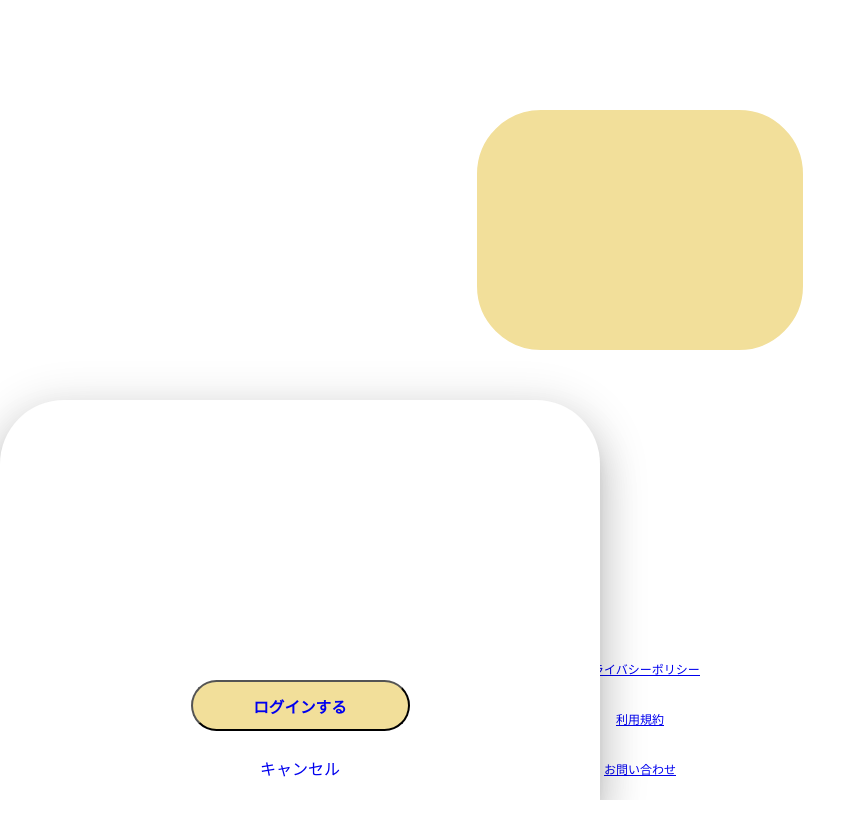
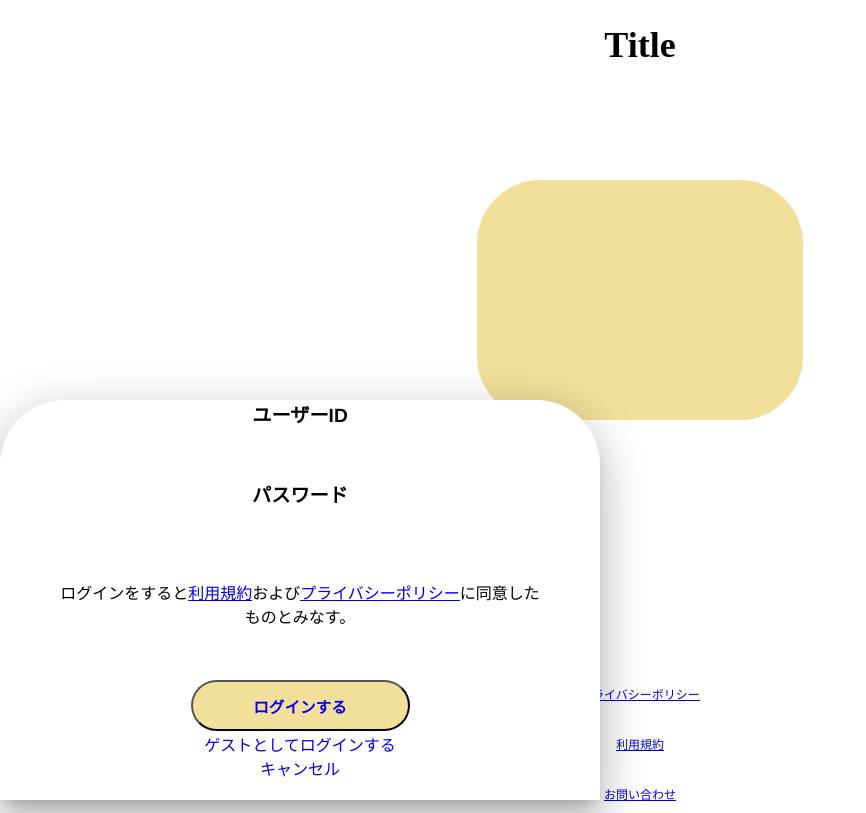
Before and after one commit to o-ga09/whiscky_record_app, a Vue app: page / in a window 1280 px wide. Both pictures are taken after a click on the button "はじめてみる". Shown: the whole page, without its empty margins (0-866 px from the left). Built offline with nearby package versions, Linux system fonts and the light colour scheme.

Commit message:
fix:design

```diff
--- a/src/pages/Index.vue
+++ b/src/pages/Index.vue
@@ -21,12 +21,21 @@
 
           <transition name="login">
             <div class="surface" v-if="show">
-                <p>testtesttesttesttesttesttesttesttesttesttesttesttesttesttesttesttesttest</p>
-                <br>
-                <p>testtesttesttesttesttesttesttesttesttesttesttesttesttesttesttesttesttest</p>
+                <div class="userid">
+                  <label>ユーザーID</label>
+                  <input type="text"  />
+                </div>
+                <div class="password">
+                  <label>パスワード</label>
+                  <input type="password" />
+                </div>
+                <div class="caution">
+                  <p>ログインをすると<router-link to="/Terms_of_service">利用規約</router-link>および<router-link to="/policy">プライバシーポリシー</router-link>に同意したものとみなす。</p>
+                </div>
                 <div class="login">
                   <button class="login-button"><router-link class="link" to="/menu"><h3>ログインする</h3></router-link></button>
                   <br>
+                  <router-link class="link_guest" to="/menu">ゲストとしてログインする</router-link>
                   <a v-on:click="show=!show;isopen = !isopen">キャンセル</a>
                 </div>
             </div>
@@ -72,7 +81,7 @@ img {
 .Title {
   position: absolute;
   width: 322px;
-  height: 100px;
+  height: 10%;
   margin: auto;
   left: 0px;
   right: 0px;
@@ -139,9 +148,9 @@ img {
   align-items: flex-end;
   text-align: center;
   width: 100%;
-  height: 150px;
+  height: 25%;
   position: absolute;
-  top: calc(100vh - 150px);
+  top: calc(100vh - 25%);
 
   color: #000000;
 }
@@ -175,7 +184,7 @@ img {
 
 .wrap {
   width: 40%;
-  height: 150px;
+  height: 25%;
   margin: auto;
   right: 0px;
   left: 0px;
@@ -208,8 +217,8 @@ body {
   left: 0;
   top: 0;
   width: 100%;
-  height: 200px;
-  top: calc(100vh - 350px);
+  height: 25%;
+  top: calc(100vh - 50%);
   /*--- end ---*/
 
   /*--- layout ---*/
@@ -299,13 +308,62 @@ body {
   position: relative;
   width: 100%;
   height: 100px;
-  top: calc(100vh - 890px);
+  top: 0;
 }
 
 .wrap-box1 {
   position: relative;
   width: 100%;
-  height: 240px;
-  top: calc(100vh - 790px)
+  height: 30%;
+  top: calc(100vh - 90%)
 }
+
+.userid {
+  position: absolute;
+  width: 100%;
+  height: 20%;
+}
+
+.password {
+  position: absolute;
+  width: 100%;
+  height: 20%;
+  top: 20%;
+}
+
+.userid label,
+.password label {
+  color: #000000;
+}
+
+input {
+  position: absolute;
+  height: 25%;
+  width: 60%;
+  top: 50%;
+  left: 0px;
+  right: 0px;
+  margin: auto;
+}
+
+.caution {
+  color: #000000;
+  position: absolute;
+  width: 100%;
+  height: 20%;
+  top: 45%;
+}
+
+.caution p {
+  width: 80%;
+  word-wrap: break-word;
+  margin: auto;
+}
+
+.login .link_guest {
+  position: absolute;
+  bottom: 24px;
+  text-decoration: none;
+}
+
 </style>
```
